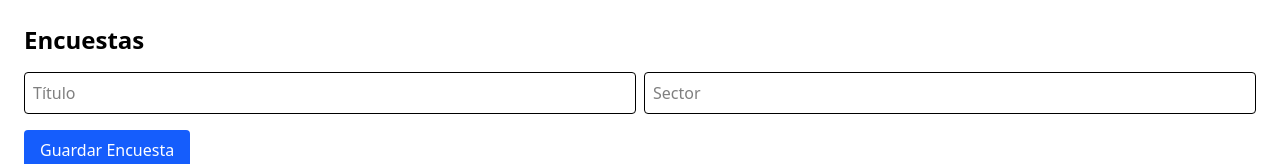
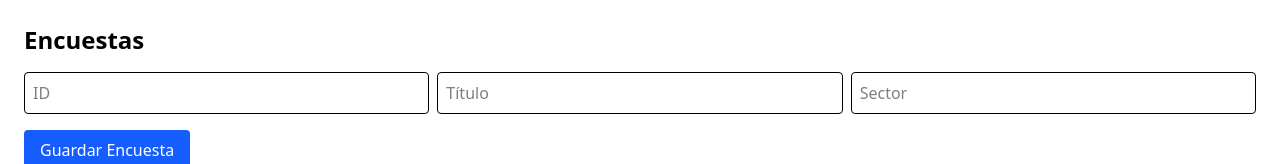
Before and after one commit to Juanxxdbs3/diagnosticoCadenaSuministro, a React (Vite) app: page /encuestas in a window 1280 px wide. Shown: the top 164 px of the page. Built offline with nearby package versions, Linux system fonts and the light colour scheme; no server answers.

Commit message:
Mejorando vistas y comunicación con el backend

```diff
--- a/src/pages/Dashboard.jsx
+++ b/src/pages/Dashboard.jsx
@@ -14,7 +14,7 @@ const Dashboard = () => {
 
   const handleLogout = () => {
     // Aquí podrías eliminar token si usas JWT
-    navigate("/");
+    navigate("/login");
   };
 
   return (
--- a/src/pages/Encuestas.jsx
+++ b/src/pages/Encuestas.jsx
@@ -5,6 +5,7 @@ const Encuestas = () => {
   const [encuestas, setEncuestas] = useState([]);
   const [titulo, setTitulo] = useState("");
   const [sector, setSector] = useState("");
+  const [id, setId] = useState("");
 
   const cargarEncuestas = async () => {
     try {
@@ -19,9 +20,11 @@ const Encuestas = () => {
     e.preventDefault();
     try {
       await axios.post("http://localhost:3001/api/encuestas", {
+        id,
         titulo,
         sector,
       });
+      setId("");
       setTitulo("");
       setSector("");
       cargarEncuestas(); // Recargar la lista
@@ -40,6 +43,14 @@ const Encuestas = () => {
 
       <form onSubmit={handleSubmit} className="mb-6">
         <div className="flex flex-col md:flex-row gap-2 mb-4">
+          <input
+            type="text"
+            placeholder="ID"
+            className="p-2 border rounded w-full"
+            value={id}
+            onChange={(e) => setId(e.target.value)}
+            required
+          />
           <input
             type="text"
             placeholder="Título"
@@ -65,7 +76,7 @@ const Encuestas = () => {
       <div className="grid gap-4">
         {encuestas.map((e) => (
           <div key={e.id} className="p-4 border rounded shadow bg-white">
-            <h3 className="text-xl font-semibold">{e.titulo}</h3>
+            <h3 className="text-xl font-semibold">{e.id} {e.titulo}</h3>
             <p className="text-gray-500">Sector: {e.sector}</p>
           </div>
         ))}
--- a/src/pages/Login.jsx
+++ b/src/pages/Login.jsx
@@ -24,7 +24,6 @@ const Login = () => {
       }
     } catch (err) {
       console.error(err);
-      console.log(email,password);
       setError("Error al iniciar sesión");
     }
   };
```
